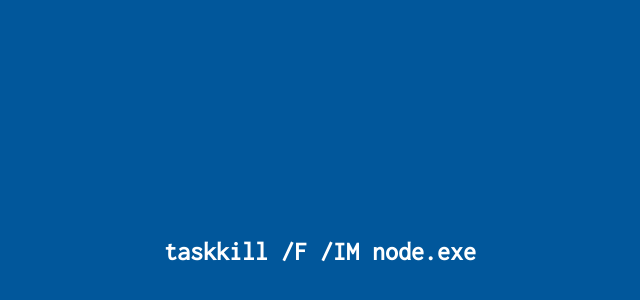
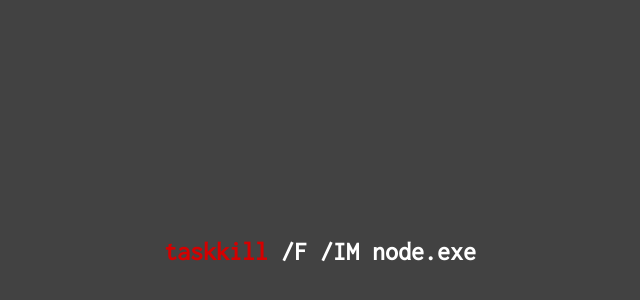
Before and after one commit to gerasimvol/nodekillproccess, a plain HTML site: page index.html in a window 1280 px wide. Shown: the part 148-448 px from the top of the page, without its empty margins (320-960 px from the left). Drawn offline with Linux system fonts and the light colour scheme.

Commit message:
Change colors

```diff
--- a/index.html
+++ b/index.html
@@ -6,7 +6,7 @@
   <link href="https://fonts.googleapis.com/css?family=Inconsolata" rel="stylesheet">
   <style>
     html {
-      background: #01579B;
+      background: #424242;
     }
 
     div {
@@ -22,12 +22,16 @@
       user-select: all;
       color: white;
     }
+
+    span {
+      color: #D50000;
+    }
   </style>
 </head>
 
 <body>
   <div>
-    <h1>taskkill /F /IM node.exe</h1>
+    <h1><span>taskkill</span> /F /IM node.exe</h1>
   </div>
 </body>
 </html>
```
